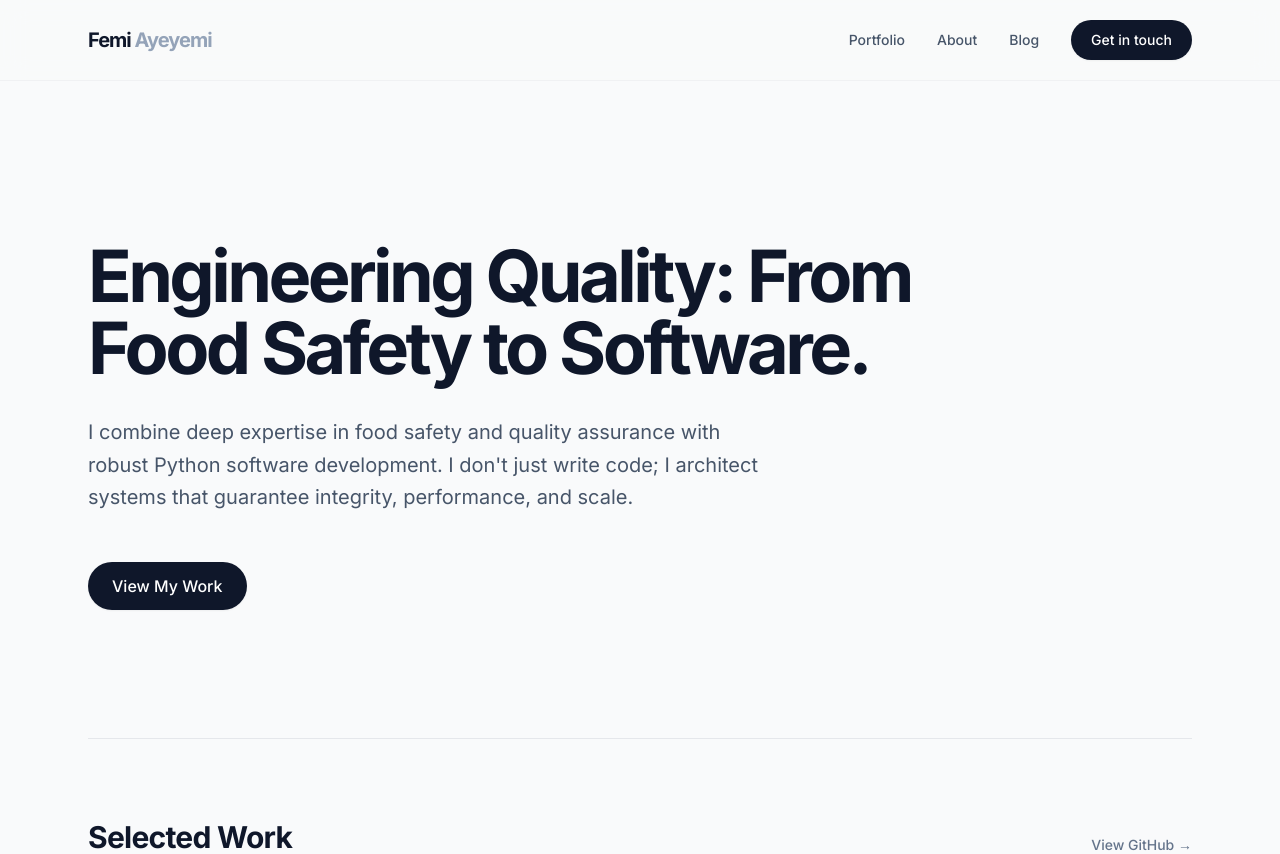
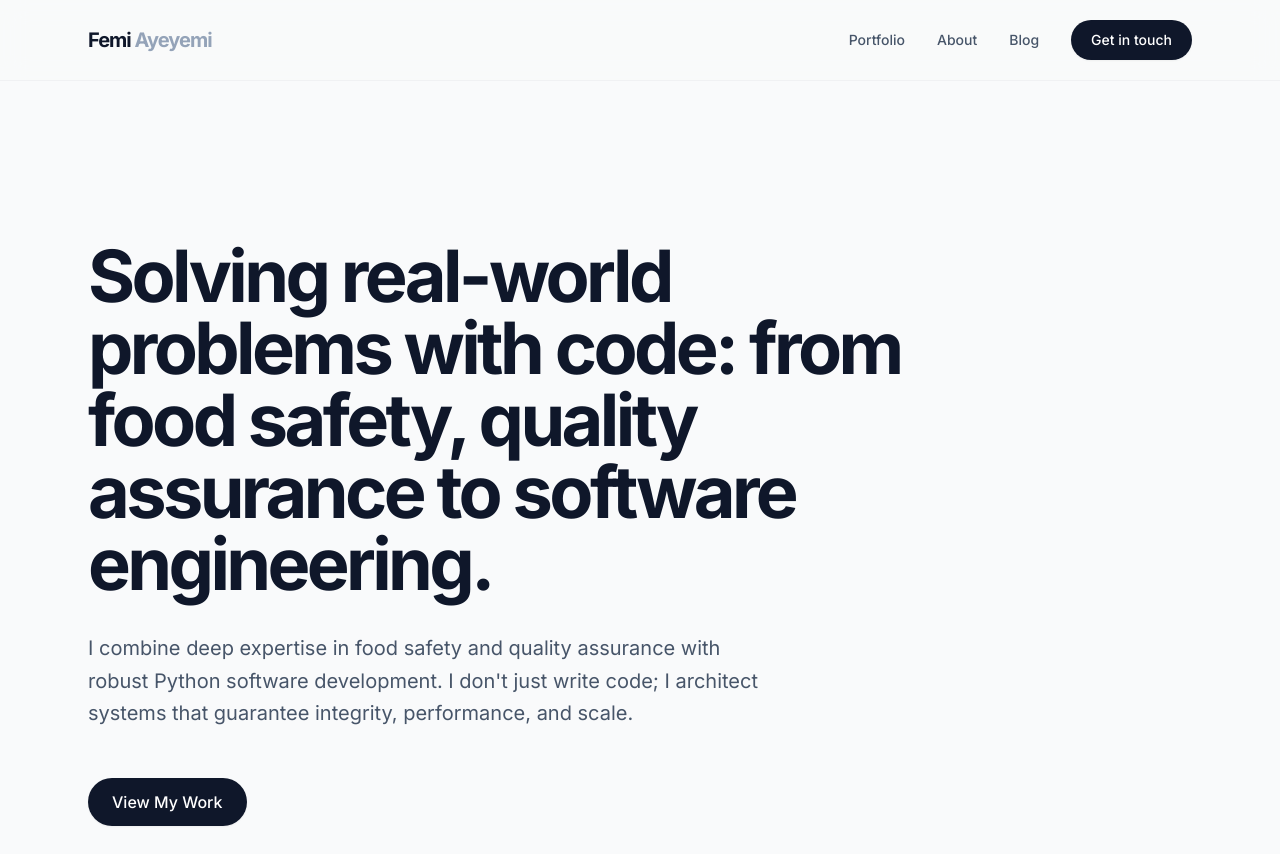
Before and after one commit to ayeyoluwafemi/faymol, a Django app: page / in a window 1280 px wide. Shown: the top 854 px of the page. Run offline with Django 5.2, Linux system fonts and the light colour scheme; data that the repository does not hold is empty; some libraries are stand-ins or nearby versions.

```diff
--- a/portfolio/templates/portfolio/index.html
+++ b/portfolio/templates/portfolio/index.html
@@ -6,7 +6,7 @@
 
     <section class="py-24 md:py-32 max-w-4xl">
         <h1 class="text-5xl md:text-7xl font-bold tracking-tighter leading-tight mb-8">
-            Engineering Quality: From Food Safety to Software.
+            Solving real-world problems with code: from food safety, quality assurance to software engineering.
         </h1>
         <p class="text-xl text-slate-600 leading-relaxed mb-12 max-w-2xl">
             I combine deep expertise in food safety and quality assurance with robust Python software development. I don't just write code; I architect systems that guarantee integrity, performance, and scale.
@@ -73,7 +73,7 @@
             </div>
 
             <div class="md:col-span-7 md:pl-8">
-                <h2 class="text-3xl font-bold tracking-tight mb-6">Engineering with precision. Delivering with confidence.</h2>
+                <h2 class="text-3xl font-bold tracking-tight mb-6">Developing with precision | Delivering with confidence and integrity.</h2>
 
                 <div class="space-y-6 text-lg text-slate-600 leading-relaxed">
                     <p>
```
